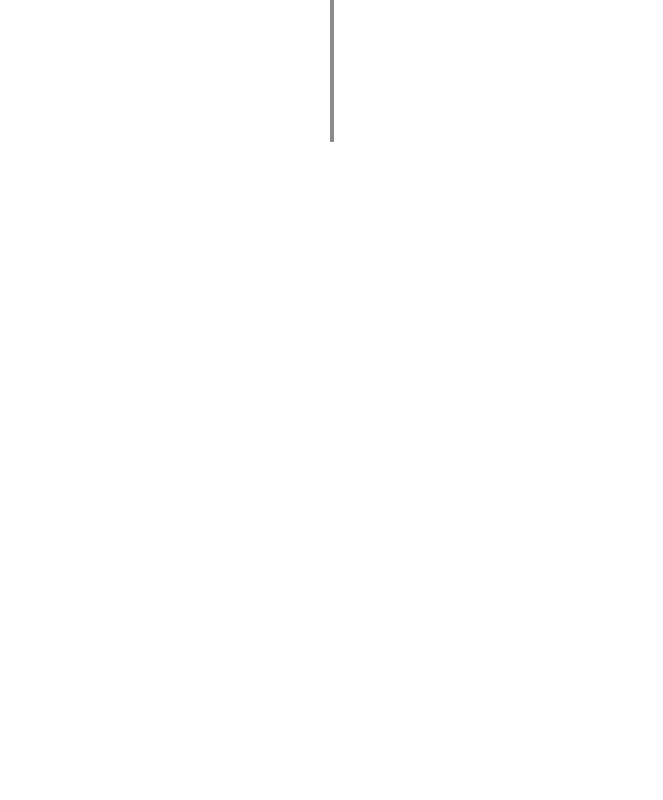
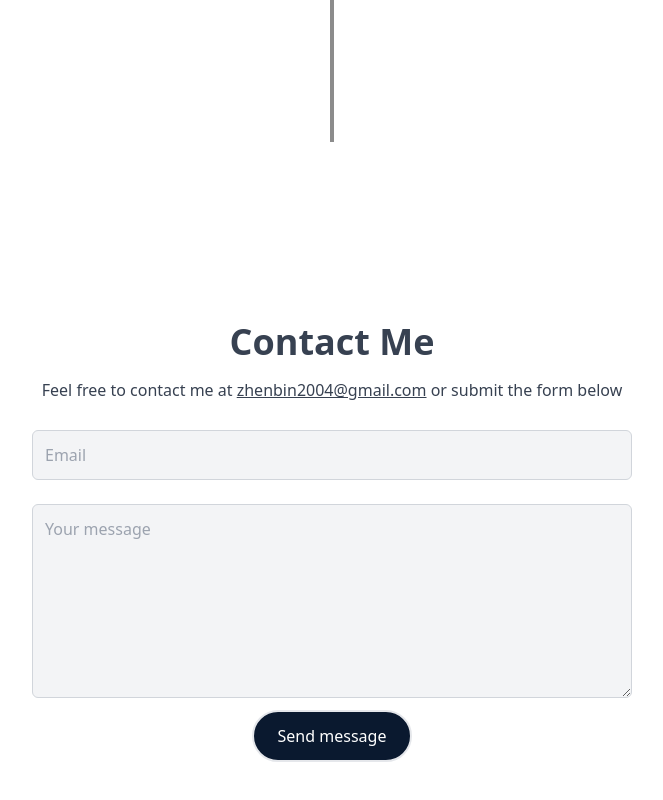
Before and after one commit to ZlinEleven/zhenbinlin-dev, a React (Create React App) app: page / in a window 1280 px wide. Shown: the part 1582-2382 px from the top of the page, without its empty margins (308-971 px from the left). Before the commit the page ends 1724 px from the top, so only its background shows below. Built offline with nearby package versions, Linux system fonts and the light colour scheme.

Commit message:
Added contact section

```diff
--- a/src/App.js
+++ b/src/App.js
@@ -1,6 +1,7 @@
 import Navbar from "./components/Navbar";
 import Experience from "./components/Experience/Experience";
 import About from "./components/About";
+import Contact from "./components/Contact";
 
 
 function App() {
@@ -9,6 +10,7 @@ function App() {
       <Navbar/>
       <About/>
       <Experience/>
+      <Contact/>
     </div>
   );
 }
--- a/src/components/About.js
+++ b/src/components/About.js
@@ -17,7 +17,7 @@ const About = () => {
                         <h2 className='text-2xl sm:text-3xl py-4 font-bold max-w-[650px] text-[#8892b0] hover:scale-110 duration-500'>I am a sophomore at Stony Brook University and an aspiring software engineer.</h2>
                     </div>
                 </div>
-                <Link to="experience" spy={true} smooth={true} offset={-100} duration={500}>
+                <Link to="experience" spy={true} smooth={true} offset={-30} duration={500}>
                     <div className='max-w-[1000px] mx-auto flex justify-center'>
                         <button className='w-10/12 hover:w-11/12 text-white group border-2 px-6 py-3 my-6 flex items-center justify-center hover:bg-pink-600 duration-700'>View my work
                             <span className='group-hover:rotate-[90deg] group-hover:translate-y-[-5px] group-hover:translate-x-[5px] duration-700'><FaRegArrowAltCircleRight className='ml-3' size={30} /></span>
--- /dev/null
+++ b/src/components/Contact.js
@@ -0,0 +1,25 @@
+import React from 'react'
+
+const Contact = () => {
+  return (
+    <div name='contact' className='w-full h-screen flex justify-center items-center p-4'>
+      <form action="https://getform.io/f/77d35fe9-c101-4db8-8498-a98838ad1e30" method='POST' className='flex flex-col max-w-[600px] w-full'>
+        <div className='w-full flex flex-col items-center'>
+          <p className='text-4xl font-bold text-gray-700 inline '>Contact Me</p>
+          <div className='flex flex-col md:flex-row text-gray-700 py-4'>
+            <p>Feel free to contact me at&nbsp;</p>
+            <u>zhenbin2004@gmail.com</u>
+            <p>&nbsp;or submit the form below</p>
+            </div>
+        </div>
+        <input className='bg-gray-100 p-3 my-3 rounded-md border border-gray-300' type='text' placeholder='Email' name='email' />
+        <textarea className='bg-gray-100 p-3 my-3 rounded-md border border-gray-300' placeholder='Your message' rows='7' name='message' />
+        <button className='text-white border-2 px-6 py-3 mx-auto flex justify-center rounded-full bg-[#0a192f] hover:bg-pink-600 duration-500' type="submit">
+          Send message
+        </button>
+      </form>
+    </div>
+  )
+}
+
+export default Contact
--- a/src/components/Navbar.js
+++ b/src/components/Navbar.js
@@ -59,24 +59,29 @@ const Navbar = () => {
 
 
             {/* Hamburger */}
-            <div onClick={handleClick} className='md:hidden z-10 py-10 cursor-pointer'>
+            <div onClick={handleClick} className='md:hidden z-10 py-8 cursor-pointer'>
                 {!nav ? <FaBars /> : <FaTimes />}
             </div>
 
             {/* Mobile menu */}
             <ul className={!nav ? 'hidden' : 'md:hidden absolute top-0 left-0 w-full h-screen bg-[#0a192f] flex flex-col justify-center items-center'}>
-                <li className='py-6 text-4xl'><Link onClick={handleClick} to="about" spy={true} smooth={true} offset={-100} duration={500}>About</Link></li>
+                {
+                    navbarTabs.map((tab, index) => {
+                        return <li className="my-6 text-4xl cursor-pointer"><Link onClick={handleClick} to={tab.id} spy={true} smooth={true} offset={tab.offset} duration={500}> {tab.name} </Link></li>
+                    })
+                }
+                {/* <li className='py-6 text-4xl'><Link onClick={handleClick} to="about" spy={true} smooth={true} offset={-100} duration={500}>About</Link><{/li>
                 <li className='py-6 text-4xl'>Education</li>
                 <li className='py-6 text-4xl'><Link onClick={handleClick} to="experience" spy={true} smooth={true} offset={-100} duration={500}>Experience</Link></li>
-                <li className='py-6 text-4xl'>Contact</li>
+                <li className='py-6 text-4xl'>Contact</li>} */}
             </ul>
 
             {/* Socials */}
-            <div className='hidden lg:flex fixed flex-col top-[35%] left-0 z-10'>
+            <div className='hidden md:flex fixed flex-col top-[35%] left-0 z-10'>
                 <ul>
-                    <SocialsEntry background='#146bc0' link='https://www.linkedin.com/in/zhenbin-lin/' text='LinkedIn' icon={<FaLinkedin size='30' />} />
-                    <SocialsEntry background='#333333' link='https://github.com/ZlinEleven' text='GitHub' icon={<FaGithub size='30' />} />
-                    <SocialsEntry background='#6fc2b0' link='https://drive.google.com/file/d/1JbtAwQlNt0Xo2QTBeJjw2I7yPyZuMwVt/view?usp=sharing' text='Resume' icon={<ImProfile size='30' />} />
+                    <SocialsEntry background="bg-[#146bc0]" link='https://www.linkedin.com/in/zhenbin-lin/' text='LinkedIn' icon={<FaLinkedin size='30' />} />
+                    <SocialsEntry background="bg-[#333333]" link='https://github.com/ZlinEleven' text='GitHub' icon={<FaGithub size='30' />} />
+                    <SocialsEntry background="bg-[#6fc2b0]" link='https://drive.google.com/file/d/1JbtAwQlNt0Xo2QTBeJjw2I7yPyZuMwVt/view?usp=sharing' text='Resume' icon={<ImProfile size='30' />} />
                 </ul>
             </div>
         </div>
--- a/src/components/SocialsEntry.js
+++ b/src/components/SocialsEntry.js
@@ -1,6 +1,6 @@
 const SocialsEntry = ({background, link, text, icon}) => {
     return (
-        <li className={'w-[160px] h-[60px] flex justify-between items-center ml-[-102px] hover:ml-[-10px] duration-300 bg-[' + background + ']'}>
+        <li className={`w-[160px] h-[60px] flex justify-between items-center ml-[-102px] hover:ml-[-10px] duration-300 ${background}`}>
             <a className="flex justify-between items-center w-full" href={link}>{text}{icon}</a>
         </li>
      );
```
